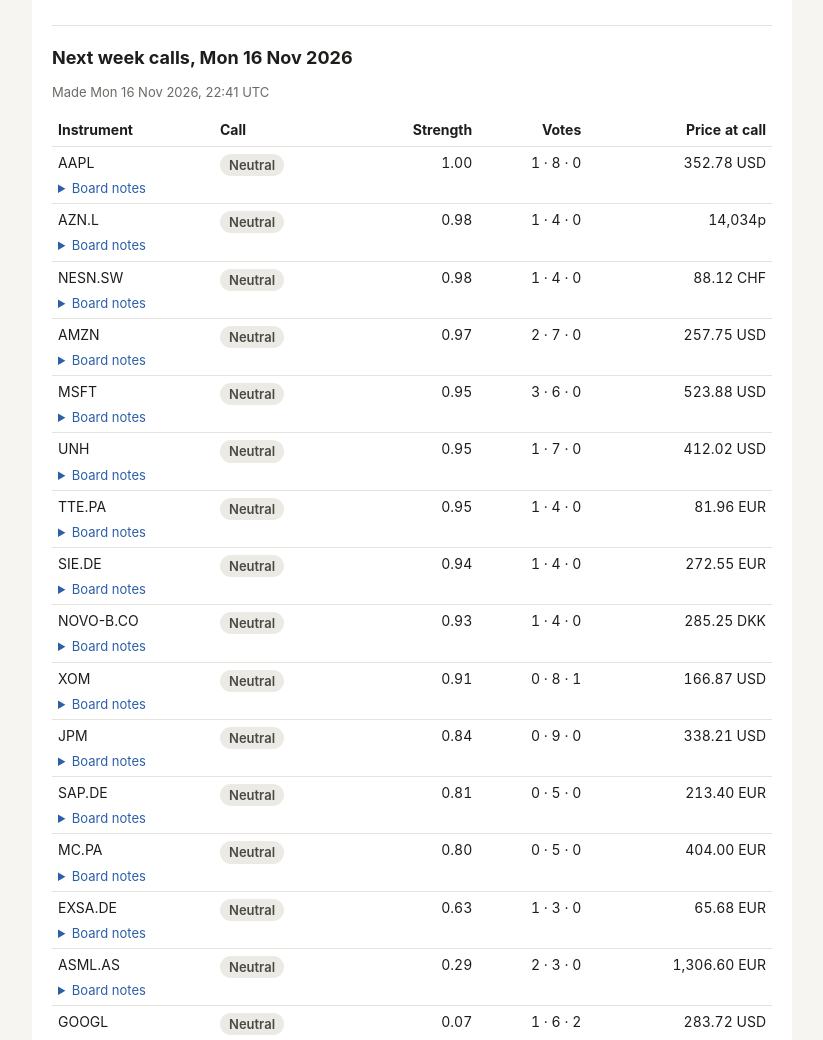
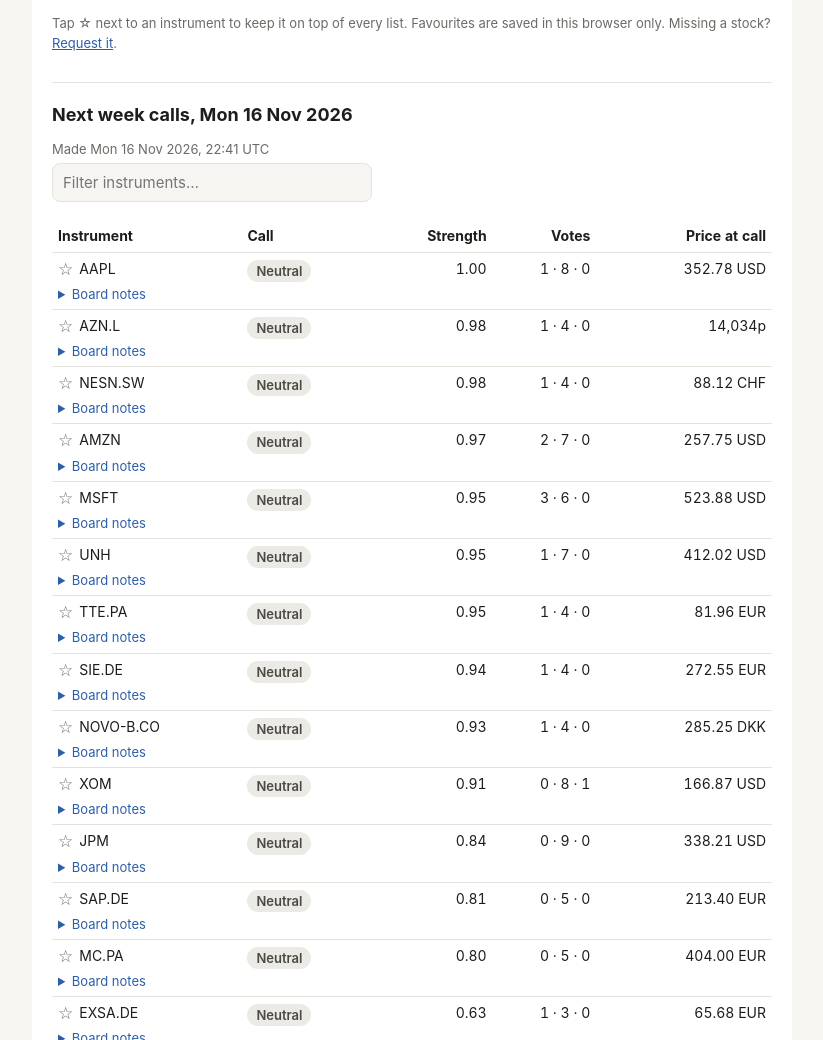
Before and after one commit to mamadragaro-eng/market-council, a plain HTML site: page council/council-20261116T221041Z.html in a window 1280 px wide. Shown: the part 254-1294 px from the top of the page, without its empty margins (228-1051 px from the left). Drawn offline with Linux system fonts and the light colour scheme.

Commit message:
Site update 2026-11-17 23:27 UTC

```diff
--- a/council/council-20261116T221041Z.html
+++ b/council/council-20261116T221041Z.html
@@ -7,6 +7,7 @@
 <meta name="description" content="Daily AI-written market briefs for US and European markets, crowd odds, and an AI council whose calls are graded in public.">
 <meta name="robots" content="noindex, nofollow">
 <link rel="stylesheet" href="../style.css">
+<script src="../site.js" defer></script>
 <link rel="alternate" type="application/rss+xml" title="Market Council" href="../feed.xml">
 </head>
 <body>
@@ -30,14 +31,15 @@
 
 <h1>The council's calls</h1>
 <p class="lead">Calls come from a decision board: several AI members, each looking at the market from a different angle, vote independently. The board's call is worked out from their votes, and members with a better track record count for more. The question for every instrument: will it beat its benchmark (S&amp;P 500 for US names, STOXX Europe 600 for European ones) over the horizon? <a href="../methodology.html">How it works</a>.</p>
+<p class="fav-hint" hidden>Tap ☆ next to an instrument to keep it on top of every list. Favourites are saved in this browser only. Missing a stock? <a href="https://github.com/mamadragaro-eng/market-council/issues/new?title=Add%20instrument%3A%20&amp;body=Instrument%20%28name%20and%20ticker%2C%20e.g.%20Siemens%20SIE.DE%29%3A%0A%0AExchange%20/%20country%3A%0A%0AWhy%20it%20would%20be%20useful%20%28optional%29%3A%0A&amp;labels=instrument-request">Request it</a>.</p>
 
 <section>
   <h2>Next week calls, Mon 16 Nov 2026</h2>
   <div class="meta">Made Mon 16 Nov 2026, 22:41 UTC</div>
-  <div class="scroll"><table class="calls">
+  <div class="scroll"><table class="calls favable">
     <tr><th>Instrument</th><th>Call</th><th class="n">Strength</th><th class="n" title="Board votes: Bullish · Neutral · Bearish">Votes</th><th class="n hide-sm">Price at call</th></tr>
 
-    <tr class="has-why">
+    <tr data-sym="AAPL" class="has-why">
       <td>AAPL</td>
       <td><span class="pill neu">Neutral</span></td>
       <td class="n">1.00</td>
@@ -48,7 +50,7 @@
       <li><b>Neutral</b>: Mixed sentiment in headlines, with both positive (e.g., &#39;literally the trade of the year&#39;) and neutral or questioning tones (e.g., &#39;Is Apple Losing Its Memory?&#39;)</li><li><b>Neutral</b>: Prediction markets show high confidence (98.3%) in no Fed rate cuts in 2026, implying continued tight monetary policy, which is generally bearish for growth stocks like AAPL.</li><li><b>Neutral</b>: The analyst recommendations show a mixed but slightly bullish sentiment, with more &#39;buy&#39; and &#39;strong buy&#39; ratings than &#39;sell&#39; or &#39;strong sell&#39; ratings, but no clear consensus. This lack of strong agreement reduces confidence in a directional move over the short term.</li>
     </ul></details></td></tr>
 
-    <tr class="has-why">
+    <tr data-sym="AZN.L" class="has-why">
       <td>AZN.L</td>
       <td><span class="pill neu">Neutral</span></td>
       <td class="n">0.98</td>
@@ -59,7 +61,7 @@
       <li><b>Neutral</b>: Prediction markets strongly favor continued Fed rate hikes in 2026, with over 90% probability of a 25 bps hike in December and a 96.6% chance of another hike occurring in 2026. This hawkish bias is generally bearish for equities, including AZN.L., which operates in a sector (healthcare) that is less sensitive to macroeconomic conditions but still impacted by broader market sentiment.</li><li><b>Neutral</b>: The UK healthcare sector is generally less sensitive to macroeconomic cycles, but in a low-growth, high-volatility environment, it may not outperform the broader market (^STOXX), which has shown a slight positive return over the past month.</li><li><b>Neutral</b>: The RSI_14 of 76.17 indicates the stock is in overbought territory, which historically has been a precursor to a pullback or consolidation, increasing the likelihood of underperformance in the near term.</li>
     </ul></details></td></tr>
 
-    <tr class="has-why">
+    <tr data-sym="NESN.SW" class="has-why">
       <td>NESN.SW</td>
       <td><span class="pill neu">Neutral</span></td>
       <td class="n">0.98</td>
@@ -70,7 +72,7 @@
       <li><b>Neutral</b>: Prediction markets indicate a high probability (96.6%) of additional Fed rate hikes in 2026, suggesting a continued hawkish stance from the Fed. This monetary policy environment is generally bearish for equities, including media stocks like NESN.SW.</li><li><b>Neutral</b>: The STOXX index has outperformed the S&amp;P 500 over the past month (2.73% vs. -3.05%), suggesting a more resilient European equity market, which may benefit consumer staples like NESN.SW. This could support a HOLD stance.</li><li><b>Neutral</b>: The company is currently trading at a forward P/E of 18.43, which is relatively low compared to its trailing P/E of 30.49, suggesting potential for re-rating if earnings stabilize or improve. However, earnings growth is negative (-31.5%), which is a strong headwind for short-term performance.</li>
     </ul></details></td></tr>
 
-    <tr class="has-why">
+    <tr data-sym="AMZN" class="has-why">
       <td>AMZN</td>
       <td><span class="pill neu">Neutral</span></td>
       <td class="n">0.97</td>
@@ -81,7 +83,7 @@
       <li><b>Neutral</b>: The news headlines are mixed, with some positive (e.g., Blackstone REIT buying Amazon data centers) and some neutral or unrelated (e.g., Nvidia&#39;s earnings call, Amazon losing satellites), suggesting limited clear momentum for AMZN.</li><li><b>Neutral</b>: Prediction markets indicate a high probability (96.6%) of additional Fed rate hikes in 2026, which could weigh on risk assets like AMZN over the next year, though this is a longer-term signal and may not directly impact the next week&#39;s performance.</li><li><b>Neutral</b>: The analyst recommendations are overwhelmingly positive (67% &#39;buy&#39; or &#39;strong buy&#39;), but there is no price target data available, which limits the ability to assess potential upside or downside relative to the current price of $257.75.</li>
     </ul></details></td></tr>
 
-    <tr class="has-why">
+    <tr data-sym="MSFT" class="has-why">
       <td>MSFT</td>
       <td><span class="pill neu">Neutral</span></td>
       <td class="n">0.95</td>
@@ -92,7 +94,7 @@
       <li><b>Neutral</b>: The sentiment score is slightly negative (-0.036), indicating a generally neutral to slightly bearish tone in the news, which may limit near-term upside potential.</li><li><b>Neutral</b>: Prediction markets show strong consensus on the Fed maintaining high rates through 2026, with near-certainty of no rate cuts (98.3% probability), suggesting a prolonged period of monetary tightening that may weigh on growth stocks like Microsoft.</li><li><b>Neutral</b>: The analyst recommendations are overwhelmingly positive (strongBuy: 22, buy: 40), suggesting strong institutional confidence in Microsoft&#39;s long-term prospects, but this does not necessarily translate to short-term outperformance over the next week.</li>
     </ul></details></td></tr>
 
-    <tr class="has-why">
+    <tr data-sym="UNH" class="has-why">
       <td>UNH</td>
       <td><span class="pill neu">Neutral</span></td>
       <td class="n">0.95</td>
@@ -103,7 +105,7 @@
       <li><b>Neutral</b>: Prediction markets indicate a high probability (96.6%) of another Fed rate hike in 2026, and a 91.5% chance of a 25 bps increase in December 2026, suggesting a hawkish bias from the Fed. This environment is generally bearish for equities, including UNH, which is sensitive to interest rate changes.</li><li><b>Neutral</b>: The analyst recommendations show a strong bias toward positive sentiment (27 &#39;Buy&#39; or &#39;Strong Buy&#39; ratings, 0 &#39;Sell&#39; or &#39;Strong Sell&#39; ratings), which suggests potential for near-term outperformance. However, this is not enough to override the broader macroeconomic context.</li><li><b>Neutral</b>: The healthcare sector is generally less sensitive to interest rates compared to other sectors, but the Fed&#39;s hawkish bias (high probability of rate hikes in 2026) may still weigh on equity valuations, including UNH.</li>
     </ul></details></td></tr>
 
-    <tr class="has-why">
+    <tr data-sym="TTE.PA" class="has-why">
       <td>TTE.PA</td>
       <td><span class="pill neu">Neutral</span></td>
       <td class="n">0.95</td>
@@ -114,7 +116,7 @@
       <li><b>Neutral</b>: Prediction markets indicate a high probability (96.6%) of another Fed rate hike in 2026, suggesting a continued hawkish stance from the Fed. This monetary policy environment is generally bearish for equities, including TTE.PA, which operates in a sector sensitive to macroeconomic conditions.</li><li><b>Neutral</b>: The energy sector is sensitive to oil prices, which have declined by 16.06% over the past month, potentially weighing on TTE.PA&#39;s performance relative to the broader STOXX index.</li><li><b>Neutral</b>: The RSI(14) is at 46.24, indicating a neutral momentum state, neither overbought nor oversold, which suggests limited directional bias in the short term.</li>
     </ul></details></td></tr>
 
-    <tr class="has-why">
+    <tr data-sym="SIE.DE" class="has-why">
       <td>SIE.DE</td>
       <td><span class="pill neu">Neutral</span></td>
       <td class="n">0.94</td>
@@ -125,7 +127,7 @@
       <li><b>Neutral</b>: Prediction markets indicate a high probability (96.6%) of another Fed rate hike in 2026, suggesting a continued hawkish stance from the Fed, which is generally bearish for equities, including SIE.DE.</li><li><b>Neutral</b>: The RSI (54.81) is in neutral territory, suggesting no strong overbought or oversold conditions, which implies limited directional bias in the short term.</li><li><b>Neutral</b>: The STOXX index has outperformed the S&amp;P 500 over the past month (2.73% vs. -3.05%), suggesting a relative strength in European equities, which may support SIE.DE but does not guarantee outperformance over the STOXX.</li>
     </ul></details></td></tr>
 
-    <tr class="has-why">
+    <tr data-sym="NOVO-B.CO" class="has-why">
       <td>NOVO-B.CO</td>
       <td><span class="pill neu">Neutral</span></td>
       <td class="n">0.93</td>
@@ -136,7 +138,7 @@
       <li><b>Neutral</b>: Prediction markets indicate a high probability (96.6%) of additional Fed rate hikes in 2026, suggesting a hawkish monetary policy stance that is generally bearish for equities, including NOVO-B.CO.</li><li><b>Neutral</b>: The broader European equity market (^STOXX) has shown a slight positive return over the past month (2.73%) and remains above its 200-day moving average, suggesting a generally supportive market environment for equities, including NOVO-B.CO.</li><li><b>Neutral</b>: The stock is currently trading near the upper Bollinger Band (285.05), suggesting potential mean reversion, which could cap near-term upside momentum.</li>
     </ul></details></td></tr>
 
-    <tr class="has-why">
+    <tr data-sym="XOM" class="has-why">
       <td>XOM</td>
       <td><span class="pill neu">Neutral</span></td>
       <td class="n">0.91</td>
@@ -147,7 +149,7 @@
       <li><b>Neutral</b>: Prediction markets overwhelmingly expect the Fed to maintain or increase rates in 2026, with minimal probability of rate cuts, suggesting a continuation of a tight monetary policy environment. This is generally bearish for equities, including XOM, which may face headwinds from higher interest rates.</li><li><b>Neutral</b>: The analyst recommendations show a consensus leaning toward &#39;Hold&#39; with 19 holds, 8 buys, and 5 strong buys, with no &#39;sell&#39; or &#39;strong sell&#39; ratings, suggesting a generally neutral to slightly positive sentiment among analysts.</li><li><b>Neutral</b>: XOM is in the Energy sector, which has underperformed recently (oil_return_1m = -0.1606), suggesting sector-wide pressure that may weigh on XOM’s performance relative to the broader market.</li>
     </ul></details></td></tr>
 
-    <tr class="has-why">
+    <tr data-sym="JPM" class="has-why">
       <td>JPM</td>
       <td><span class="pill neu">Neutral</span></td>
       <td class="n">0.84</td>
@@ -158,7 +160,7 @@
       <li><b>Neutral</b>: Prediction markets strongly favor no Fed rate cuts in 2026 (98.3% probability for 0 cuts), suggesting a high likelihood of continued tightening or rate stability, which is generally bearish for equities like JPM.</li><li><b>Neutral</b>: The RSI(14) of 51.66 is neutral but not strongly bullish, suggesting limited momentum to push higher in the near term.</li><li><b>Neutral</b>: JPM is trading slightly below its 20-day SMA (338.21 vs 339.28), suggesting potential for a mean reversion or consolidation, but not a strong breakout.</li>
     </ul></details></td></tr>
 
-    <tr class="has-why">
+    <tr data-sym="SAP.DE" class="has-why">
       <td>SAP.DE</td>
       <td><span class="pill neu">Neutral</span></td>
       <td class="n">0.81</td>
@@ -169,7 +171,7 @@
       <li><b>Neutral</b>: The RSI(14) is at 50.4, indicating a neutral momentum state with no clear overbought or oversold condition, suggesting limited directional bias.</li><li><b>Neutral</b>: The STOXX index has outperformed the S&amp;P 500 over the past month (2.73% vs. -3.05%), suggesting a more favorable environment for European equities, including SAP.DE, which is a European tech stock.</li><li><b>Neutral</b>: The RSI(14) of 50.3975 suggests the stock is near neutral territory, but not clearly overbought, which limits upside momentum potential in the short term.</li>
     </ul></details></td></tr>
 
-    <tr class="has-why">
+    <tr data-sym="MC.PA" class="has-why">
       <td>MC.PA</td>
       <td><span class="pill neu">Neutral</span></td>
       <td class="n">0.80</td>
@@ -180,7 +182,7 @@
       <li><b>Neutral</b>: The RSI (62.63) is in neutral territory, suggesting no strong overbought or oversold conditions, which limits directional bias.</li><li><b>Neutral</b>: The STOXX index has outperformed the S&amp;P 500 over the past month (2.73% vs. -3.05%), suggesting a more favorable environment for European equities, including the consumer sector.</li><li><b>Neutral</b>: The prediction market data suggests a high probability of continued Fed rate hikes in 2026 (96.6%) and a 91.5% chance of a 25 bps increase in December 2026, indicating a hawkish bias from the Fed. This suggests a likely continuation of tight monetary policy, which may weigh on equities.</li>
     </ul></details></td></tr>
 
-    <tr class="has-why">
+    <tr data-sym="EXSA.DE" class="has-why">
       <td>EXSA.DE</td>
       <td><span class="pill neu">Neutral</span></td>
       <td class="n">0.63</td>
@@ -191,7 +193,7 @@
       <li><b>Neutral</b>: Prediction markets indicate a high probability (96.6%) of additional Fed rate hikes in 2026, suggesting a hawkish monetary policy stance that is generally bearish for equities, including EXSA.DE.</li><li><b>Neutral</b>: The STOXX index has outperformed over the past month (+2.73%) compared to the S&amp;P 500 (-3.05%), suggesting a relative strength in European equities, which may benefit the broad-market ETF EXSA.DE.</li><li><b>Neutral</b>: The RSI (67.64) is in neutral territory, suggesting no strong overbought or oversold conditions, which supports a neutral stance.</li>
     </ul></details></td></tr>
 
-    <tr class="has-why">
+    <tr data-sym="ASML.AS" class="has-why">
       <td>ASML.AS</td>
       <td><span class="pill neu">Neutral</span></td>
       <td class="n">0.29</td>
@@ -202,7 +204,7 @@
       <li><b>Neutral</b>: Prediction markets strongly favor continued Fed rate hikes in 2026, with high probability on a 25 bps hike in December and another hike in 2026. This suggests a protracted tightening cycle, which is generally bearish for equities, including ASML.AS.</li><li><b>Neutral</b>: The broader equity market (STOXX) has shown a slight positive return over the past month (2.73%), while ASML.AS is in a sector (semiconductors) that is sensitive to macroeconomic conditions and interest rates. However, the STOXX is still above its 200-day SMA, suggesting a generally supportive trend for equities, including ASML.AS.</li><li><b>Neutral</b>: The 20-day momentum is negative (-0.1266), suggesting recent underperformance relative to its own history, which could indicate a potential continuation of the downward trend in the near term.</li>
     </ul></details></td></tr>
 
-    <tr class="has-why">
+    <tr data-sym="GOOGL" class="has-why">
       <td>GOOGL</td>
       <td><span class="pill neu">Neutral</span></td>
       <td class="n">0.07</td>
@@ -213,7 +215,7 @@
       <li><b>Bearish</b>: The negative 20-day momentum (-0.1757) and flat trend (trend_up = 0.0) suggest weak upward momentum and potential for further downside pressure.</li><li><b>Neutral</b>: Earnings growth is negative (-25.3%), which may weigh on short-term sentiment despite strong revenue growth (24.7%) and high profit margins (50.03%).</li><li><b>Neutral</b>: The RSI_14 is at 31.41, which is below the 50 level, suggesting oversold conditions, but the price remains below the 20-day SMA and EMA, indicating weak momentum and potential for further consolidation rather than a strong reversal.</li>
     </ul></details></td></tr>
 
-    <tr class="has-why">
+    <tr data-sym="SPY" class="has-why">
       <td>SPY</td>
       <td><span class="pill neu">Neutral</span></td>
       <td class="n">0.00</td>
@@ -224,7 +226,7 @@
       <li><b>Neutral</b>: Prediction markets overwhelmingly expect the Fed to raise rates in December 2026 and maintain higher rates through 2026, with minimal expectation of rate cuts. This suggests a continuation of a hawkish monetary policy stance, which is generally bearish for equities like SPY.</li><li><b>Bearish</b>: The 20-day momentum is negative (-0.0346), indicating ongoing weakness in the S&amp;P 500 and suggesting a potential continuation of the downtrend.</li><li><b>Neutral</b>: The RSI(14) of 37.98 is below 50, indicating bearish momentum, but not extremely oversold, suggesting a potential for a short-term bounce rather than a strong downtrend.</li>
     </ul></details></td></tr>
 
-    <tr class="has-why">
+    <tr data-sym="QQQ" class="has-why">
       <td>QQQ</td>
       <td><span class="pill bear">Bearish</span></td>
       <td class="n">0.81</td>
@@ -235,7 +237,7 @@
       <li><b>Bearish</b>: The news headlines indicate a negative sentiment toward tech stocks, with Nvidia leading the decline in AI-related equities, which may impact QQQ, a tech-heavy ETF.</li><li><b>Bearish</b>: The negative news sentiment (-0.891) and headlines about tech stocks declining, particularly Nvidia, suggest a bearish environment that could weigh on QQQ, a tech-heavy ETF, relative to SPY.</li><li><b>Bearish</b>: The RSI(14) of 33.99 is in oversold territory, but the negative momentum over 20 days (-0.0788) suggests a potential continuation of the downtrend, especially in the context of weak news sentiment.</li>
     </ul></details></td></tr>
 
-    <tr class="has-why">
+    <tr data-sym="NVDA" class="has-why">
       <td>NVDA</td>
       <td><span class="pill bear">Bearish</span></td>
       <td class="n">0.10</td>
@@ -255,8 +257,8 @@
 
 </main>
 <footer class="foot"><div class="bar">
-  <p><strong>Not investment advice:</strong> a hobby project that collects public data and makes reports. AI-generated research and education, not investment advice. Producer: mamadragaro-eng on GitHub (software developer, not a licensed financial adviser). Producer's own positions: None.</p>
-  <p><a href="../feed.xml">RSS feed</a> · <a href="../methodology.html">How it works</a> · <a href="../about.html">About</a> · <a href="../about.html#support">Support this project</a> · Updated Tue 17 Nov 2026, 23:17 UTC</p>
+  <p><strong>Not investment advice.</strong> A hobby project that collects public data and makes AI-written reports for research and education. Producer: mamadragaro-eng on GitHub (software developer, not a licensed financial adviser). Producer's own positions: None.</p>
+  <p><a href="../feed.xml">RSS feed</a> · <a href="../methodology.html">How it works</a> · <a href="../about.html">About</a> · <a href="../about.html#support">Support this project</a> · Updated Tue 17 Nov 2026, 23:27 UTC</p>
 </div></footer>
 </body>
 </html>
--- /dev/null
+++ b/site.js
@@ -0,0 +1,111 @@
+/* Market Council: favourites (☆ stays on top) and a filter box for long tables.
+   Stars live only in this browser (localStorage); nothing is sent anywhere. */
+(function () {
+  "use strict";
+  var KEY = "mc-favourites";
+  var FILTER_MIN = 8; // tables with more instrument rows than this get a filter box
+
+  function load() {
+    try { return JSON.parse(localStorage.getItem(KEY) || "[]"); } catch (e) { return []; }
+  }
+  function save(list) {
+    try { localStorage.setItem(KEY, JSON.stringify(list)); } catch (e) { /* private mode: stars last this visit */ }
+  }
+  var favs = load();
+  function isFav(sym) { return favs.indexOf(sym) !== -1; }
+
+  // A row plus the "Board notes" row that belongs to it.
+  function group(row) {
+    var rows = [row], next = row.nextElementSibling;
+    while (next && !next.hasAttribute("data-sym") && next.classList.contains("why-row")) {
+      rows.push(next);
+      next = next.nextElementSibling;
+    }
+    return rows;
+  }
+
+  function tablesWithSymbols() {
+    var out = [];
+    document.querySelectorAll("table").forEach(function (t) {
+      if (t.querySelector("tr[data-sym]")) out.push(t);
+    });
+    return out;
+  }
+
+  // Starred rows first (in their original order), then the rest.
+  function arrange(table) {
+    var rows = Array.prototype.slice.call(table.querySelectorAll("tr[data-sym]"));
+    if (!rows.length) return;
+    var body = rows[0].parentNode;
+    var groups = rows.map(function (r, i) {
+      if (!r.hasAttribute("data-order")) r.setAttribute("data-order", i);
+      return group(r);
+    });
+    groups.sort(function (a, b) {
+      var fa = isFav(a[0].getAttribute("data-sym")) ? 0 : 1, fb = isFav(b[0].getAttribute("data-sym")) ? 0 : 1;
+      return fa - fb || a[0].getAttribute("data-order") - b[0].getAttribute("data-order");
+    });
+    groups.forEach(function (g) {
+      var on = isFav(g[0].getAttribute("data-sym"));
+      g.forEach(function (r) { r.classList.toggle("fav", on); body.appendChild(r); });
+      var btn = g[0].querySelector(".star");
+      if (btn) {
+        btn.textContent = on ? "★" : "☆";
+        btn.setAttribute("aria-pressed", on ? "true" : "false");
+        btn.title = on ? "Remove from favourites" : "Add to favourites (stays on top)";
+      }
+    });
+  }
+
+  function refresh() { tablesWithSymbols().forEach(arrange); }
+
+  function toggle(sym) {
+    favs = isFav(sym) ? favs.filter(function (s) { return s !== sym; }) : favs.concat([sym]);
+    save(favs);
+    refresh();
+  }
+
+  function addStars(table) {
+    table.querySelectorAll("tr[data-sym]").forEach(function (row) {
+      var cell = row.querySelector("td");
+      if (!cell || cell.querySelector(".star")) return;
+      var sym = row.getAttribute("data-sym");
+      var btn = document.createElement("button");
+      btn.type = "button";
+      btn.className = "star";
+      btn.setAttribute("aria-label", "Favourite " + sym);
+      btn.addEventListener("click", function () { toggle(sym); });
+      cell.insertBefore(btn, cell.firstChild);
+    });
+  }
+
+  function addFilter(table) {
+    var rows = table.querySelectorAll("tr[data-sym]");
+    if (rows.length <= FILTER_MIN) return;
+    var box = document.createElement("input");
+    box.type = "search";
+    box.className = "filter";
+    box.placeholder = "Filter instruments…";
+    box.setAttribute("aria-label", "Filter instruments in this table");
+    box.addEventListener("input", function () {
+      var q = box.value.trim().toLowerCase();
+      table.querySelectorAll("tr[data-sym]").forEach(function (row) {
+        var hit = !q || row.textContent.toLowerCase().indexOf(q) !== -1;
+        group(row).forEach(function (r) { r.hidden = !hit; });
+      });
+    });
+    var anchor = table.closest(".scroll") || table;
+    anchor.parentNode.insertBefore(box, anchor);
+  }
+
+  function init() {
+    var tables = tablesWithSymbols();
+    if (!tables.length) return;
+    tables.forEach(function (t) { addStars(t); addFilter(t); });
+    refresh();
+    document.querySelectorAll(".fav-hint").forEach(function (el) { el.hidden = false; });
+  }
+
+  if (document.readyState === "loading") document.addEventListener("DOMContentLoaded", init);
+  else init();
+})();
--- a/style.css
+++ b/style.css
@@ -103,3 +103,12 @@ img, svg { max-width: 100%; height: auto; }
 .fold summary { padding: 4px 0; }
 .fold ul { padding-left: 18px; }
 .fold code { font-size: 12px; }
+/* Favourites and filter (site.js) */
+.star { background: none; border: 0; padding: 0 6px 0 0; margin: 0; font-size: 17px; line-height: 1; cursor: pointer; color: var(--muted); vertical-align: -1px; }
+.star[aria-pressed="true"] { color: #d4a017; }
+.star:focus-visible { outline: 2px solid var(--accent); border-radius: 3px; }
+tr.fav > td { background: var(--why); }
+.filter { width: 100%; max-width: 320px; font: inherit; font-size: 15px; padding: 7px 10px; margin: 4px 0 6px;
+  border: 1px solid var(--line); border-radius: 8px; background: var(--bg); color: var(--text); }
+.fav-hint { color: var(--muted); font-size: 13px; }
+@media (max-width: 600px) { .star { font-size: 20px; padding: 4px 8px 4px 0; } .filter { max-width: none; font-size: 16px; } }
```
Also changed, not shown: about.html (+3 -2 lines), briefs/2026-11-16-us-open.html (+3 -2 lines), briefs/2026-11-17-eu-open.html (+4 -3 lines), briefs/2026-11-17-us-close.html (+4 -3 lines), briefs/2026-11-17-us-open.html (+4 -3 lines), council/council-20261116T230827Z.html (+24 -22 lines), council/index.html (+44 -42 lines), index.html (+3 -2 lines), methodology.html (+4 -3 lines), scorecard.html (+7 -7 lines).
